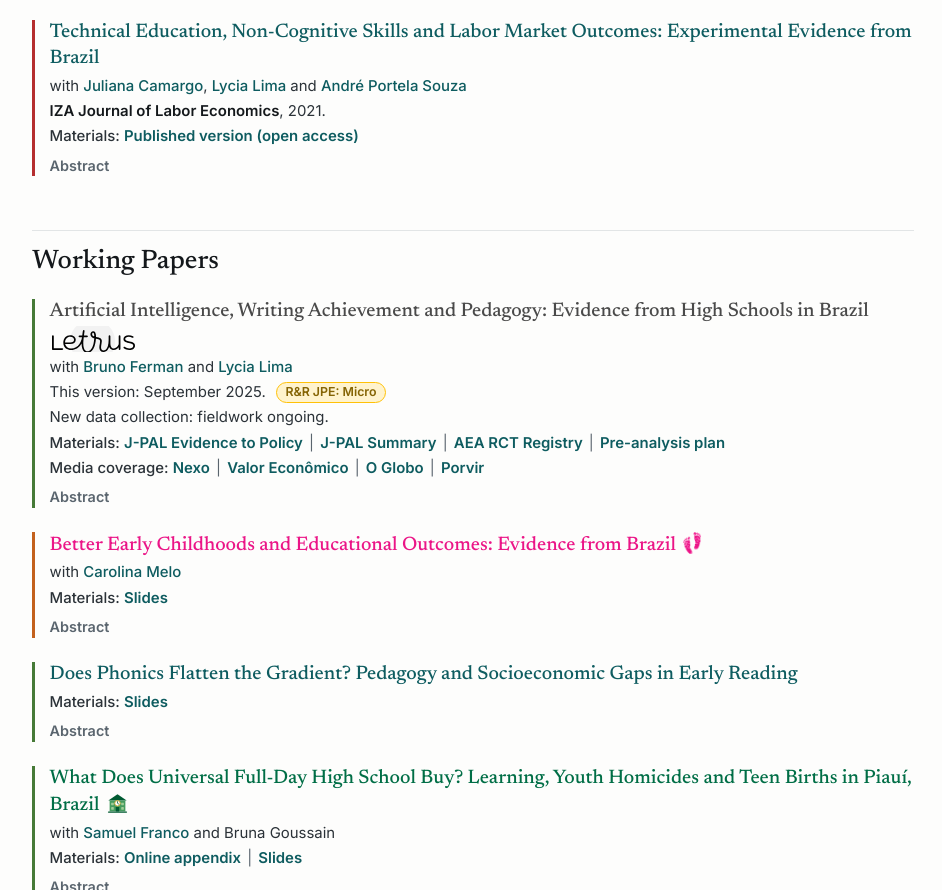
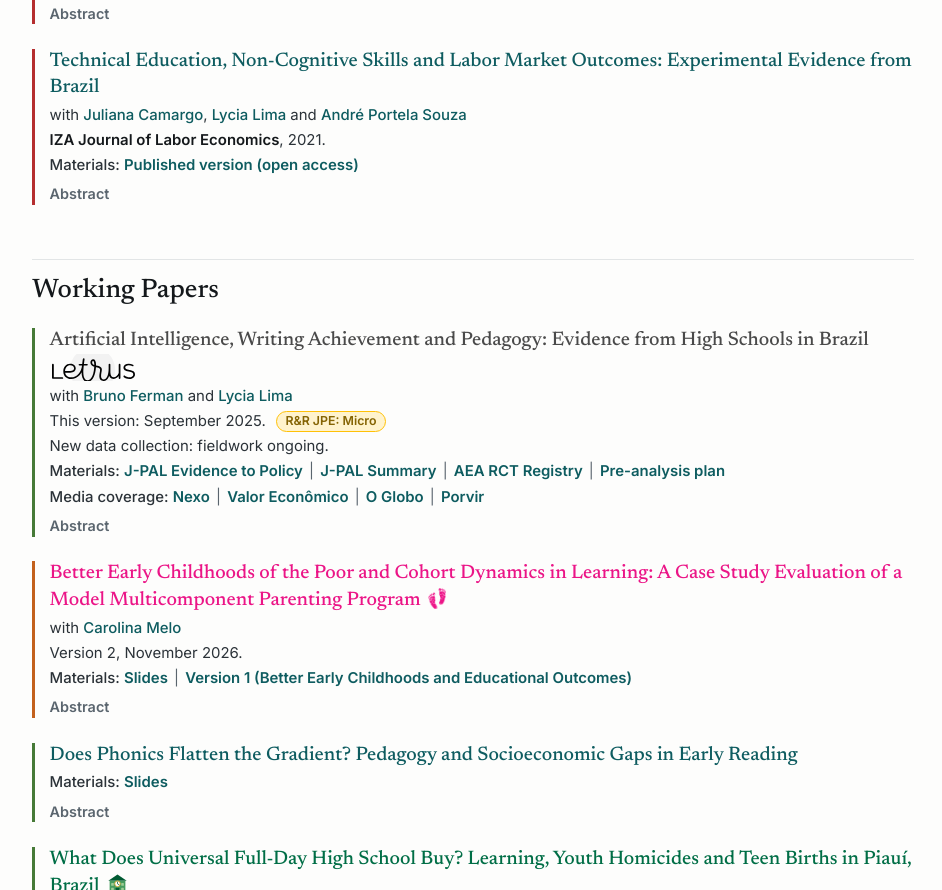
Before and after one commit to flavio-riva/flavio-riva.github.io, a plain HTML site: page index.html in a window 1280 px wide. Shown: the part 1688-2578 px from the top of the page, without its empty margins (167-1109 px from the left). Drawn offline with Linux system fonts and the light colour scheme.

Commit message:
PIM version 2 and refreshed slides
Co-Authored-By: Claude Opus 5.5 <noreply@anthropic.com>

```diff
--- a/index.html
+++ b/index.html
@@ -79,7 +79,7 @@
       <div class="en current"><p>Currently, my main projects are:</p>
         <ul>
           <li><a href="papers/ferman_lima_riva_2025_ai_writing_pedagogy.pdf" target="_blank" rel="noopener" class="letrus">Artificial Intelligence, Writing Achievement and Pedagogy: Evidence from High Schools in Brazil</a>, with Bruno Ferman and Lycia Lima <span class="badge badge-rr">R&amp;R JPE: Micro</span></li>
-          <li><a href="papers/melo_riva_2026_better_early_childhoods.pdf" target="_blank" rel="noopener" class="pim">Better Early Childhoods and Educational Outcomes: Evidence from Brazil</a>, with Carolina Melo<span class="cur-mat">[<a href="papers/melo_riva_2026_slides.pdf" target="_blank" rel="noopener">slides</a>]</span></li>
+          <li><a href="papers/melo_riva_2026_pim_v2.pdf" target="_blank" rel="noopener" class="pim">Better Early Childhoods of the Poor and Cohort Dynamics in Learning: A Case Study Evaluation of a Model Multicomponent Parenting Program</a>, with Carolina Melo<span class="cur-mat">[<a href="papers/melo_riva_2026_slides.pdf" target="_blank" rel="noopener">slides</a>]</span></li>
           <li><a href="papers/riva_2026_does_phonics_flatten_the_gradient.pdf" target="_blank" rel="noopener">Does Phonics Flatten the Gradient? Pedagogy and Socioeconomic Gaps in Early Reading</a><span class="cur-mat">[<a href="papers/riva_2026_phonics_slides.pdf" target="_blank" rel="noopener">slides</a>]</span></li>
           <li><a href="papers/franco_goussain_riva_2026_universal_full_day_high_school.pdf" target="_blank" rel="noopener" class="emti">What Does Universal Full-Day High School Buy? Learning, Youth Homicides and Teen Births in Piauí, Brazil</a>, with Samuel Franco and Bruna Goussain<span class="cur-mat">[<a href="papers/franco_goussain_riva_2026_slides.pdf" target="_blank" rel="noopener">slides</a>]</span></li>
           <li><a href="papers/braga_riva_rocha_2026_delivering_health_at_school.pdf" target="_blank" rel="noopener" class="pse">Delivering Health at School and Educational Outcomes: Evidence from Public Schools in Brazil</a>, with Lia Braga and Rudi Rocha<span class="cur-mat">[<a href="papers/braga_riva_rocha_2026_delivering_health_at_school_slides.pdf" target="_blank" rel="noopener">slides</a>]</span></li>
@@ -104,7 +104,7 @@
       <div class="pt current"><p>Atualmente, meus principais projetos são:</p>
         <ul>
           <li><a href="papers/ferman_lima_riva_2025_ai_writing_pedagogy.pdf" target="_blank" rel="noopener" class="letrus">Artificial Intelligence, Writing Achievement and Pedagogy: Evidence from High Schools in Brazil</a>, com Bruno Ferman e Lycia Lima <span class="badge badge-rr">R&amp;R JPE: Micro</span></li>
-          <li><a href="papers/melo_riva_2026_better_early_childhoods.pdf" target="_blank" rel="noopener" class="pim">Better Early Childhoods and Educational Outcomes: Evidence from Brazil</a>, com Carolina Melo<span class="cur-mat">[<a href="papers/melo_riva_2026_slides.pdf" target="_blank" rel="noopener">slides</a>]</span></li>
+          <li><a href="papers/melo_riva_2026_pim_v2.pdf" target="_blank" rel="noopener" class="pim">Better Early Childhoods of the Poor and Cohort Dynamics in Learning: A Case Study Evaluation of a Model Multicomponent Parenting Program</a>, com Carolina Melo<span class="cur-mat">[<a href="papers/melo_riva_2026_slides.pdf" target="_blank" rel="noopener">slides</a>]</span></li>
           <li><a href="papers/riva_2026_does_phonics_flatten_the_gradient.pdf" target="_blank" rel="noopener">Does Phonics Flatten the Gradient? Pedagogy and Socioeconomic Gaps in Early Reading</a><span class="cur-mat">[<a href="papers/riva_2026_phonics_slides.pdf" target="_blank" rel="noopener">slides</a>]</span></li>
           <li><a href="papers/franco_goussain_riva_2026_universal_full_day_high_school.pdf" target="_blank" rel="noopener" class="emti">What Does Universal Full-Day High School Buy? Learning, Youth Homicides and Teen Births in Piauí, Brazil</a>, com Samuel Franco e Bruna Goussain<span class="cur-mat">[<a href="papers/franco_goussain_riva_2026_slides.pdf" target="_blank" rel="noopener">slides</a>]</span></li>
           <li><a href="papers/braga_riva_rocha_2026_delivering_health_at_school.pdf" target="_blank" rel="noopener" class="pse">Delivering Health at School and Educational Outcomes: Evidence from Public Schools in Brazil</a>, com Lia Braga e Rudi Rocha<span class="cur-mat">[<a href="papers/braga_riva_rocha_2026_delivering_health_at_school_slides.pdf" target="_blank" rel="noopener">slides</a>]</span></li>
@@ -177,9 +177,10 @@
         </li>
 
 <li class="a-ec">
-          <p class="ptitle"><a href="papers/melo_riva_2026_better_early_childhoods.pdf" target="_blank" rel="noopener" class="pim">Better Early Childhoods and Educational Outcomes: Evidence from Brazil <img class="pim-logo" src="img/pim_feet.png" alt="" aria-hidden="true"></a></p>
+          <p class="ptitle"><a href="papers/melo_riva_2026_pim_v2.pdf" target="_blank" rel="noopener" class="pim">Better Early Childhoods of the Poor and Cohort Dynamics in Learning: A Case Study Evaluation of a Model Multicomponent Parenting Program <img class="pim-logo" src="img/pim_feet.png" alt="" aria-hidden="true"></a></p>
           <p class="by"><span class="en">with</span><span class="pt">com</span> <a href="https://sites.google.com/view/carolinamelo/home" target="_blank" rel="noopener">Carolina Melo</a></p>
-          <p class="mat"><b><span class="en">Materials:</span><span class="pt">Materiais:</span></b> <a href="papers/melo_riva_2026_slides.pdf" target="_blank" rel="noopener"><span class="en">Slides</span><span class="pt">Slides</span></a></p>
+          <p class="status"><span class="en">Version 2, November 2026.</span><span class="pt">Versão 2, novembro de 2026.</span></p>
+          <p class="mat"><b><span class="en">Materials:</span><span class="pt">Materiais:</span></b> <a href="papers/melo_riva_2026_slides.pdf" target="_blank" rel="noopener"><span class="en">Slides</span><span class="pt">Slides</span></a><span class="sep">|</span><a href="papers/melo_riva_2026_better_early_childhoods.pdf" target="_blank" rel="noopener"><span class="en">Version 1 (Better Early Childhoods and Educational Outcomes)</span><span class="pt">Versão 1 (Better Early Childhoods and Educational Outcomes)</span></a></p>
           <p class="tags"><span class="t-age"><span class="en">Ages 0–3</span><span class="pt">0–3 anos</span></span><span class="t-ec"><span class="en">Parenting support</span><span class="pt">Apoio à parentalidade</span></span><span class="t-edu"><span class="en">Academic achievement</span><span class="pt">Desempenho acadêmico e técnico</span></span></p>
           <div class="toggles"><button type="button" class="tg" aria-expanded="false" data-p="q"><span class="en">In short</span><span class="pt">Em resumo</span></button><button type="button" class="tg" aria-expanded="false" data-p="a"><span class="en">Abstract</span><span class="pt">Resumo completo, em inglês</span></button></div>
           <div class="panel" data-p="q" hidden><p class="blurb"><span class="en">Does visiting poor families when their babies are young show up in the classroom ten years later? Rio Grande do Sul's home-visiting program, Primeira Infância Melhor, raised test scores at ages 10–11 by about 0.08 SD, most for the weakest students and for children reached in utero or as infants. Start before the cradle, not at the school gate.</span><span class="pt">Visitar famílias pobres quando os filhos são bebês aparece na sala de aula dez anos depois? O Primeira Infância Melhor, do Rio Grande do Sul, elevou as notas aos 10–11 anos em cerca de 0,08 desvio-padrão, sobretudo entre os alunos mais fracos e as crianças alcançadas ainda na gestação ou no primeiro ano de vida. A política começa antes do berço, não no portão da escola.</span></p></div>
```
Also changed, not shown: 2 other files.
